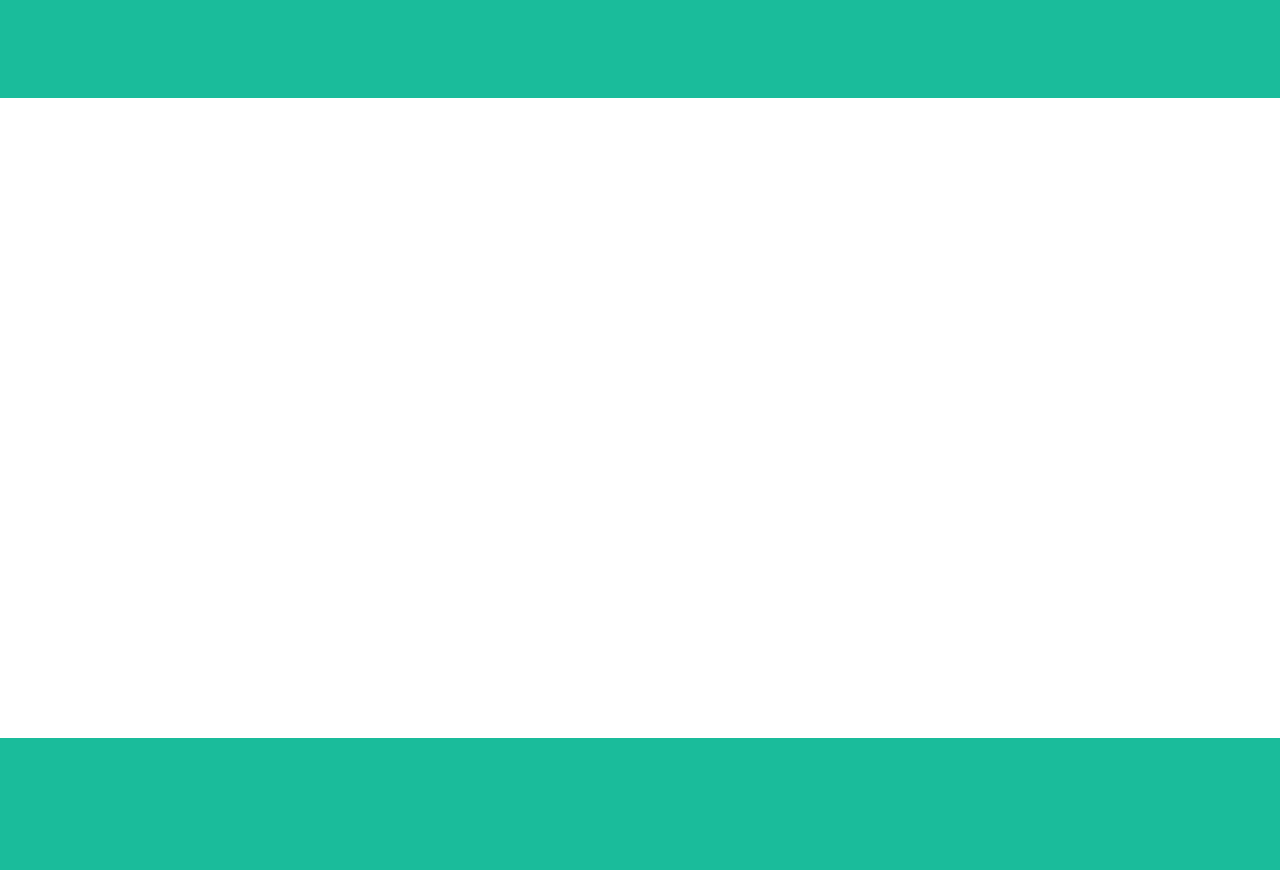
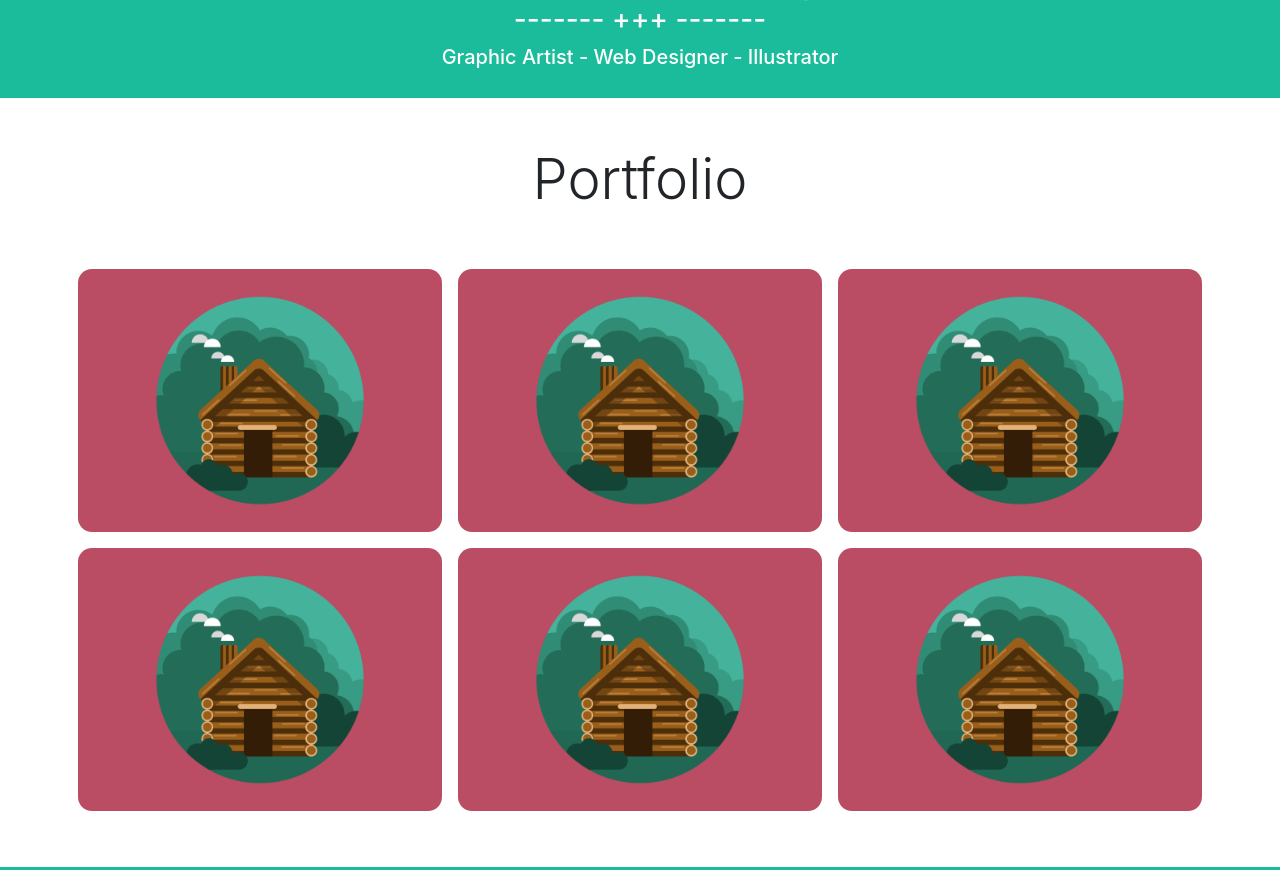
Before and after one commit to mohammadsadeghforoughi/bootstrap-landing-page, a plain HTML site: page index.html in a window 1280 px wide. Shown: the part 526-1396 px from the top of the page. Drawn offline with nearby package versions, Linux system fonts and the light colour scheme.

Commit message:
add portfolio and slie 1

```diff
--- a/index.html
+++ b/index.html
@@ -24,14 +24,24 @@
       <div class="container h-100">
         <nav class="navbar w-100 h-100 navbar-expand-lg navbar-dark text-white">
           <a class="navbar-brand" href="#">Start Bootstrap</a>
-            <button class="navbar-toggler bg-success border border-white text-white" type="button" data-toggle="collapse" data-target="#navbarNavDropdown" aria-controls="navbarNavDropdown" aria-expanded="false" aria-label="Toggle navigation">
+          <button
+            class="navbar-toggler bg-success border border-white text-white"
+            type="button"
+            data-toggle="collapse"
+            data-target="#navbarNavDropdown"
+            aria-controls="navbarNavDropdown"
+            aria-expanded="false"
+            aria-label="Toggle navigation"
+          >
             Menu
             <span class="navbar-toggler-icon"></span>
           </button>
           <div class="collapse navbar-collapse" id="navbarNavDropdown">
             <ul class="navbar-nav ml-auto">
               <li class="nav-item active">
-                  <a class="nav-link" href="#">Portfolio <span class="sr-only">(current)</span></a>
+                <a class="nav-link" href="#"
+                  >Portfolio <span class="sr-only">(current)</span></a
+                >
               </li>
               <li class="nav-item">
                 <a class="nav-link" href="#">About</a>
@@ -45,20 +55,72 @@
       </div>
     </div>
 
-
     <!-- SLIDE 1 -->
     <div class="slide-1 w-100">
-
-        <div class="container h-100 d-flex flex-column justify-content-center align-items-center" >
-asdasdsd
-
+      <div
+        class="container h-100 d-flex flex-column justify-content-center align-items-center text-center"
+      >
+        <div class="col-xs-6 col-md-4">
+          <img class="h-100 w-100" src="./avataaars.svg" />
         </div>
-
-
+        <div class="text-white display-4">Start Bootstrap</div>
+        <div class="text-white h3">------- +++ -------</div>
+        <div class="text-white h5">
+          Graphic Artist - Web Designer - Illustrator
+        </div>
+      </div>
     </div>
 
     <!-- SLIDE 2 -->
-    <div class="slide-2 w-100"></div>
+    <div class="slide-2 w-100">
+      <div class="container h-100 pt-5">
+        <div class="display-4 text-center">Portfolio</div>
+        <div class="row py-5 ">
+          <div class="col-xs-12 col-sm-12 col-md-6 col-lg-4 col-xl-4 p-2">
+            <img
+              class="img-fluid"
+              style="border-radius: 14px"
+              src="./cabin.png"
+            />
+          </div>
+          <div class="col-xs-12 col-sm-12 col-md-6 col-lg-4 col-xl-4 p-2">
+            <img
+              class="img-fluid"
+              style="border-radius: 14px"
+              src="./cabin.png"
+            />
+          </div>
+          <div class="col-xs-12 col-sm-12 col-md-6 col-lg-4 col-xl-4 p-2">
+            <img
+              class="img-fluid"
+              style="border-radius: 14px"
+              src="./cabin.png"
+            />
+          </div>
+          <div class="col-xs-12 col-sm-12 col-md-6 col-lg-4 col-xl-4 p-2">
+            <img
+              class="img-fluid"
+              style="border-radius: 14px"
+              src="./cabin.png"
+            />
+          </div>
+          <div class="col-xs-12 col-sm-12 col-md-6 col-lg-4 col-xl-4 p-2">
+            <img
+              class="img-fluid"
+              style="border-radius: 14px"
+              src="./cabin.png"
+            />
+          </div>
+          <div class="col-xs-12 col-sm-12 col-md-6 col-lg-4 col-xl-4 p-2">
+            <img
+              class="img-fluid"
+              style="border-radius: 14px"
+              src="./cabin.png"
+            />
+          </div>
+        </div>
+      </div>
+    </div>
 
     <!-- SLIDE 3 -->
     <div class="slide-3 w-100"></div>
--- a/style.css
+++ b/style.css
@@ -14,7 +14,8 @@ body {
   height: 5rem;
   background-color: #2d3e4f;
   position: fixed;
-  top:0
+  top:0;
+  z-index: 10;
 }
 
 .slide-1 {
```
Also changed, not shown: avataaars.svg (added), cabin.png (added). Lines whose indentation alone changed are shown as unchanged.
